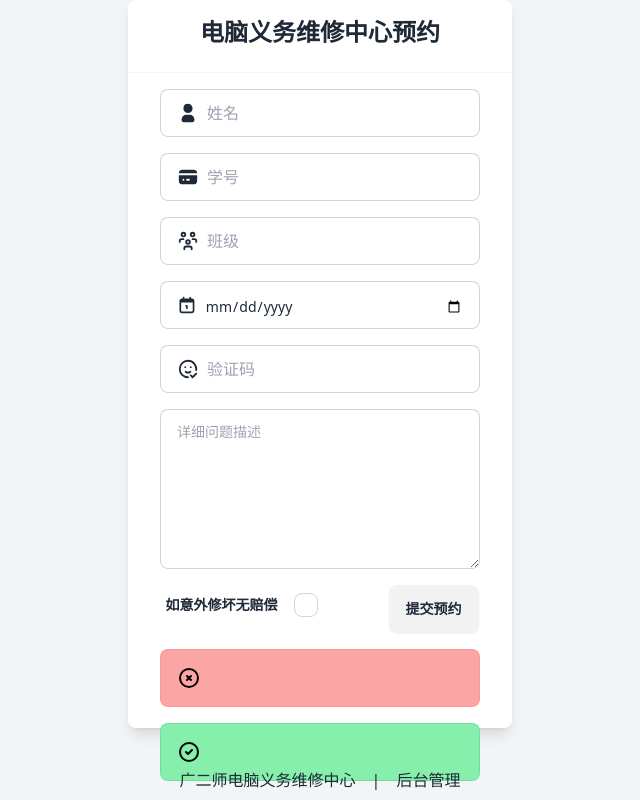
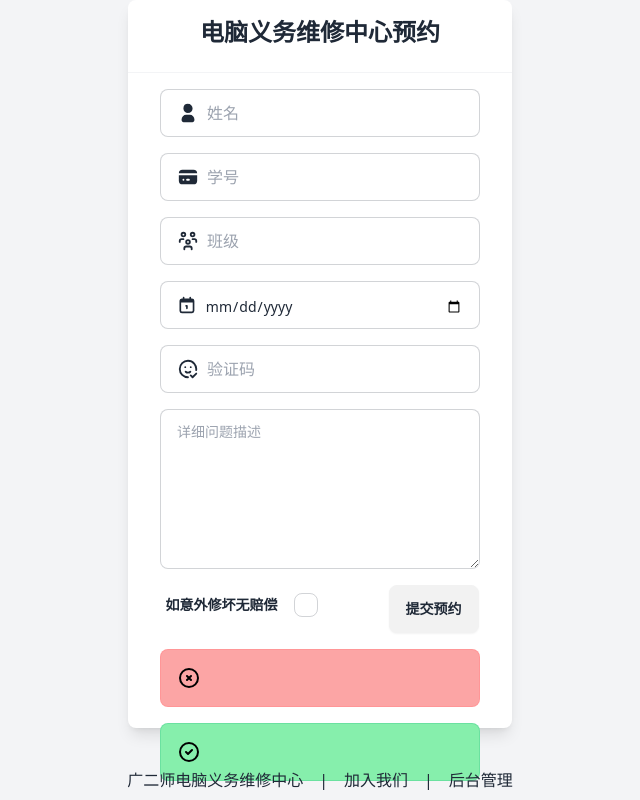
Before and after one commit to liyang8246/pcywwxzx-frontend, a website: page src/index.html in a window 1280 px wide. Shown: the whole page, without its empty margins (320-960 px from the left). Drawn offline with nearby package versions, Linux system fonts and the light colour scheme; files that its build step writes are made by us from their sources.

Commit message:
添加邀请码

```diff
--- a/src/index.html
+++ b/src/index.html
@@ -62,6 +62,8 @@
     <div class="mt-8 flex">
         <a href="./introduce.html" class="hover:bg-white hover:shadow-sm rounded-lg px-2 py-2">广二师电脑义务维修中心</a>
         <div class="px-2 py-2">|</div>
+        <a href="./invite.png" class="hover:bg-white hover:shadow-sm rounded-lg px-2 py-2">加入我们</a>
+        <div class="px-2 py-2">|</div>
         <a href="./manage.html" class="hover:bg-white hover:shadow-sm rounded-lg px-2 py-2">后台管理</a>
     </div>
 </body>
```
Also changed, not shown: src/invite.png (added).
